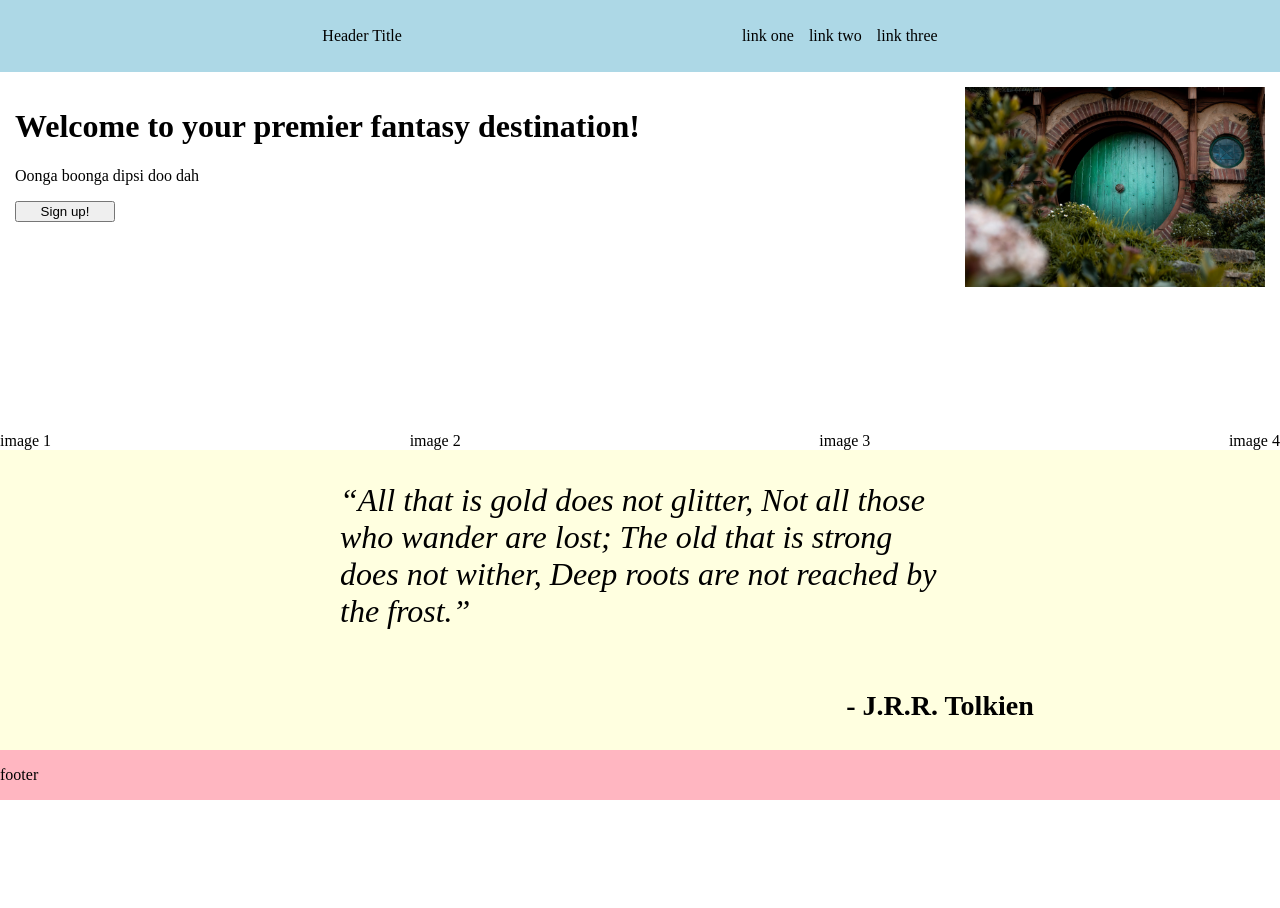
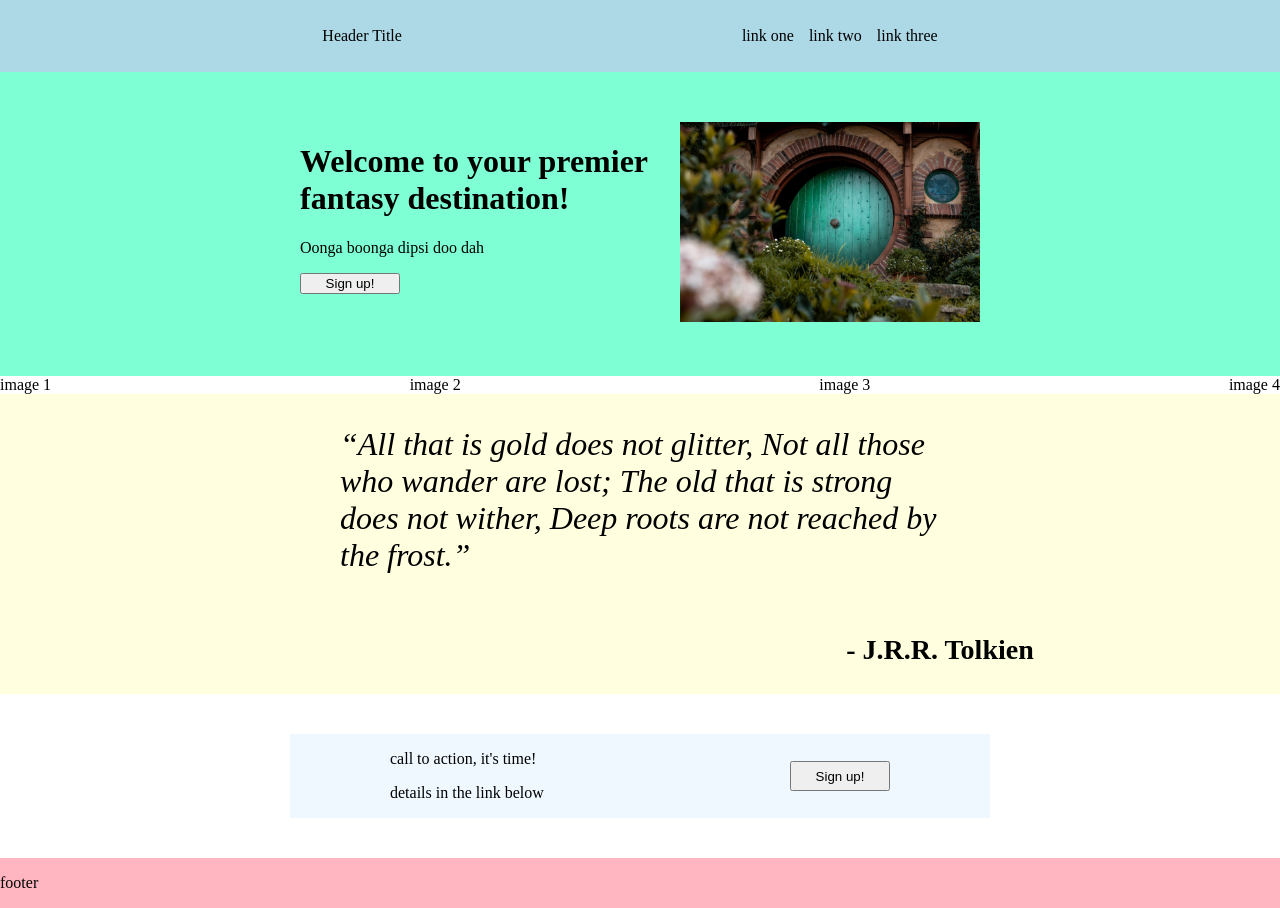
Before and after one commit to yesthisisdaniel/landing-page-odin, a plain HTML site: page index.html in a window 1280 px wide. Before the commit the page ends 800 px from the top, so only its background shows below. Drawn offline with Linux system fonts and the light colour scheme; files whose address does not match are found by name.

Commit message:
Create div container for call to action box, with appropriately CSS properties to center

```diff
--- a/index.html
+++ b/index.html
@@ -24,7 +24,7 @@
                     <button>Sign up!</button>
                 </div>
                 <div class="image">
-                    <img src="/home/daniel/TOP/landing-page-odin/images/hobbitDoor.jpg" alt="A green hobbit door">
+                    <img src="../landing-page-odin/images/hobbitDoor.jpg" alt="A green hobbit door">
                 </div>
             </div>
         </div>
@@ -41,6 +41,15 @@
                     Deep roots are not reached by the frost.”</p>
                 <p class="author">- J.R.R. Tolkien</p>
             </div>
+        <div class="action">
+            <div class="action-box">
+                <div>
+                    <p>call to action, it's time!</p>
+                    <p>details in the link below</p>
+                </div>
+                <button class="signup-button">Sign up!</button>
+            </div>
+        </div>
 
         <div class="footer">
             <p>footer</p>
--- a/styles.css
+++ b/styles.css
@@ -27,7 +27,11 @@ ul {
     display: flex;
     justify-content: space-between;
     margin-bottom: auto;
-    padding: 15px;
+    padding-left: 300px;
+    padding-right: 300px;
+    padding-top: 50px;
+    padding-bottom: 50px;
+    background-color: aquamarine;
 }
 
 img {
@@ -61,6 +65,26 @@ img {
     font-weight: bold;
 }
 
+.action {
+    display: flex;
+    justify-content: center;
+}
+
+.action-box {
+    display: flex;
+    justify-content: space-between;
+    width: 500px;
+    margin: 40px;
+    padding-left: 100px;
+    padding-right: 100px;
+    background-color: aliceblue;
+    align-items: center;
+
+}
+
+.signup-button {
+    height: 30px;
+}
 .footer {
     display: flex;
     background-color: lightpink;
```
